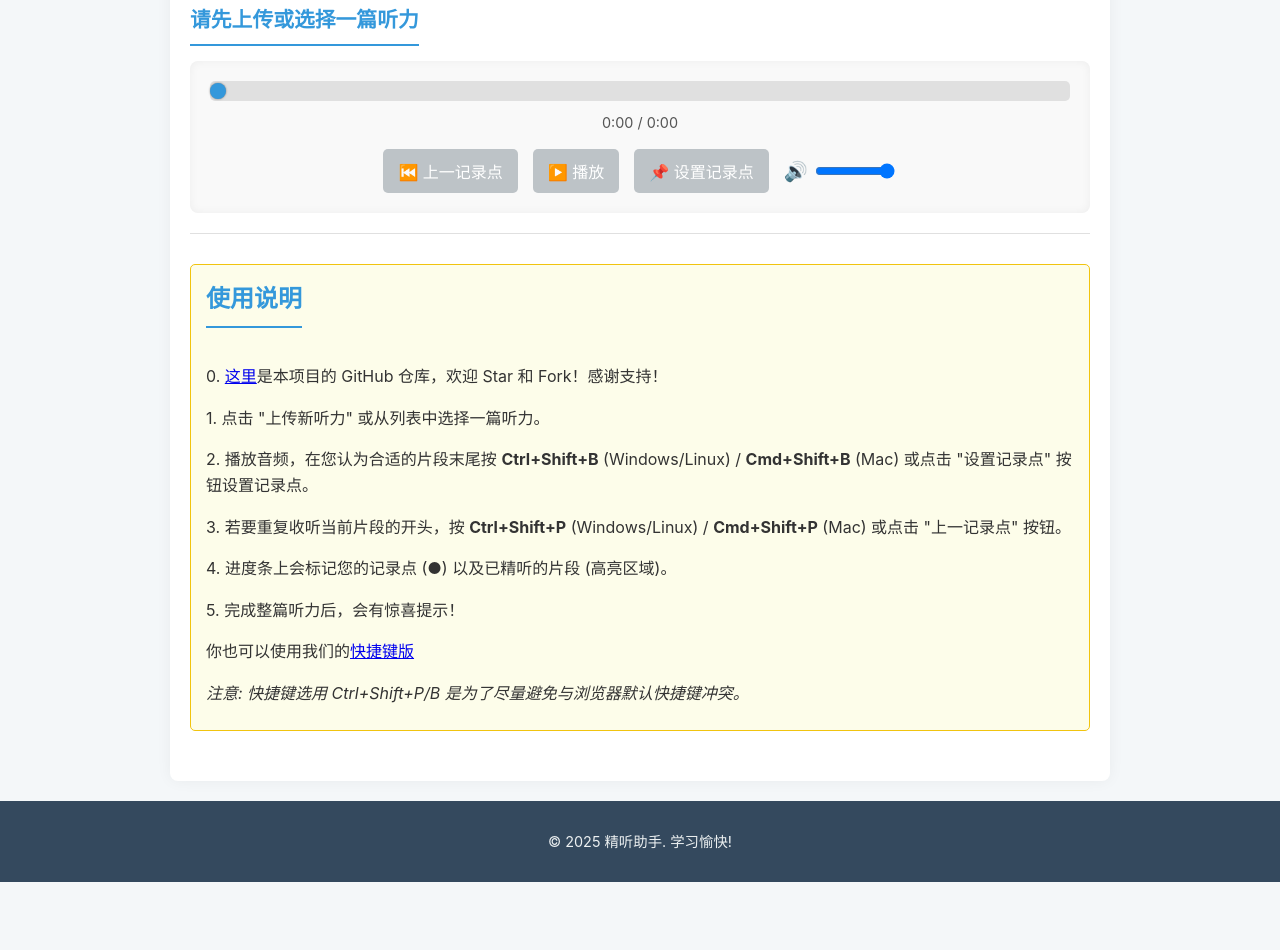
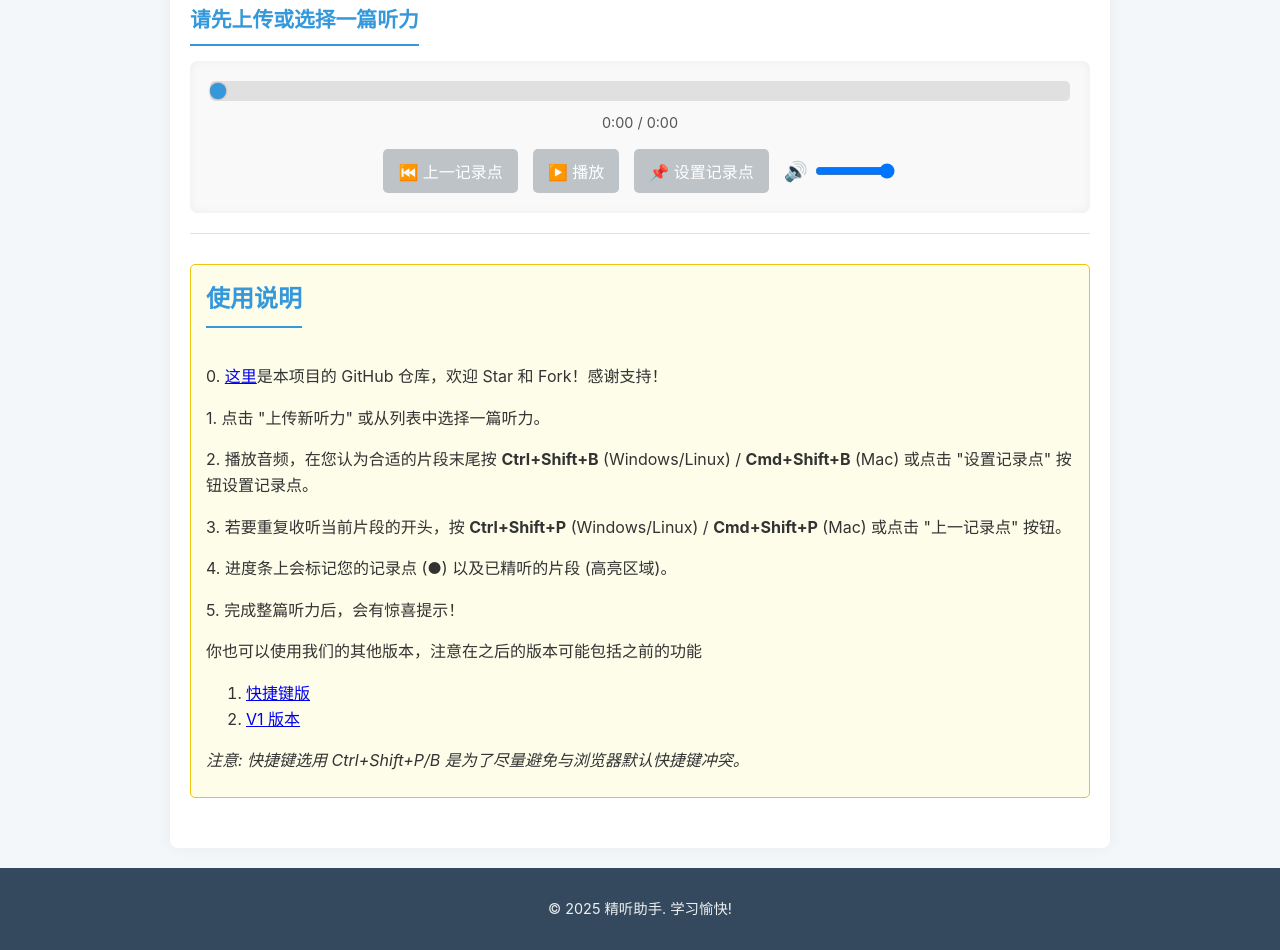
Before and after one commit to Y-R-T/listening, a plain HTML site: page index.html in a window 1280 px wide. Shown: the part 340-1290 px from the top of the page. Before the commit the page ends 1222 px from the top, so only its background shows below. Drawn offline with nearby package versions, Linux system fonts and the light colour scheme.

Commit message:
fix: 文字说明修改

```diff
--- a/index.html
+++ b/index.html
@@ -58,7 +58,11 @@
             <p>3. 若要重复收听当前片段的开头，按 <strong>Ctrl+Shift+P</strong> (Windows/Linux) / <strong>Cmd+Shift+P</strong> (Mac) 或点击 "上一记录点" 按钮。</p>
             <p>4. 进度条上会标记您的记录点 (●) 以及已精听的片段 (高亮区域)。</p>
             <p>5. 完成整篇听力后，会有惊喜提示！</p>
-            <p>你也可以使用我们的<a href="/shortcut/index.html">快捷键版</a></p>
+            <p>你也可以使用我们的其他版本，注意在之后的版本可能包括之前的功能</p>
+            <ol>
+                <li><a href="shortcut/index.html">快捷键版</a></li>
+                <li><a href="v1/index.html">V1 版本</a></li>
+            </ol>
             <p><em>注意: 快捷键选用 Ctrl+Shift+P/B 是为了尽量避免与浏览器默认快捷键冲突。</em></p>
         </section>
     </main>
```
Also changed, not shown: v1/index.html (+1 -1 lines).
